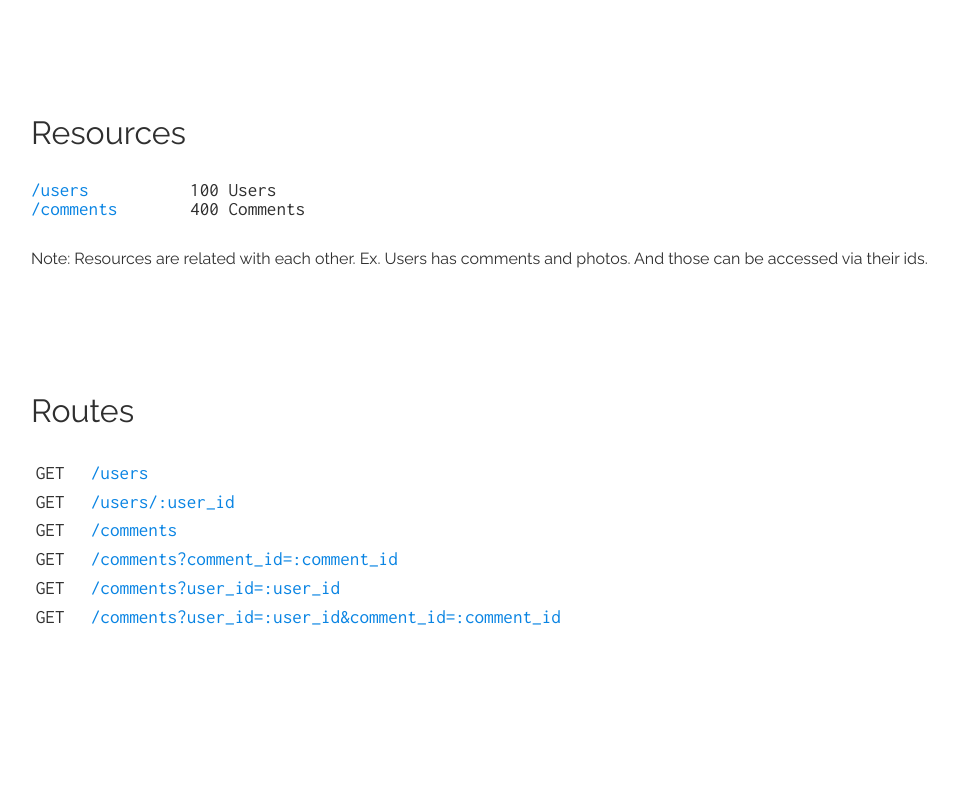
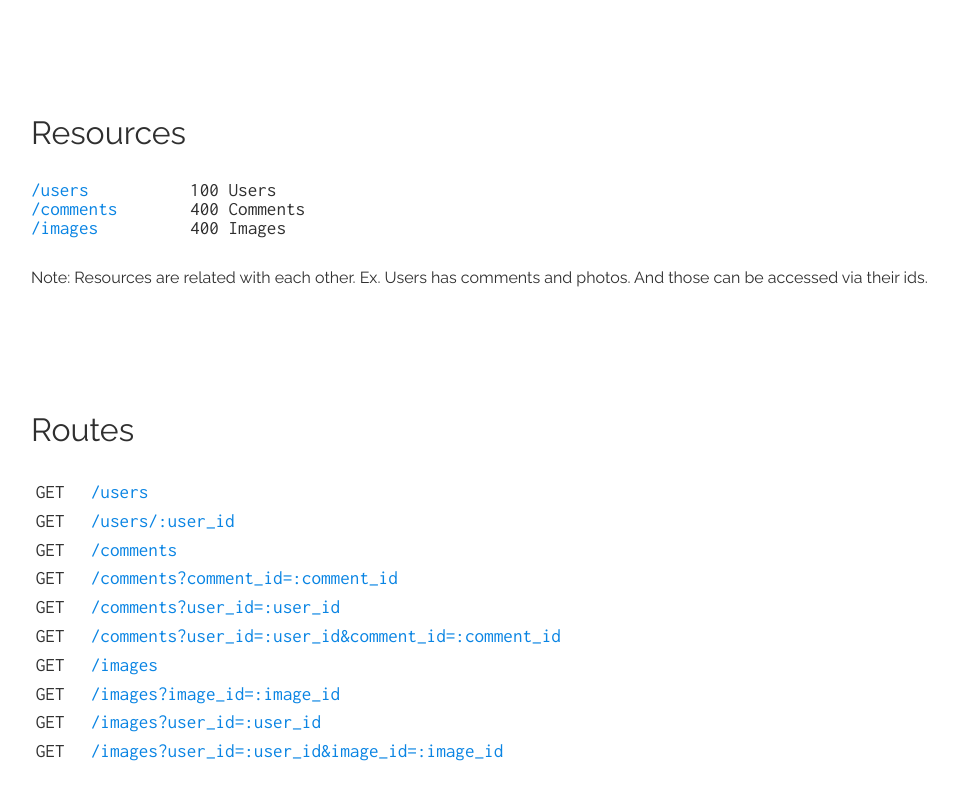
Before and after one commit to bijaydas/jsonfaker, a website: page public/index.html in a window 1280 px wide. Shown: the part 953-1753 px from the top of the page, without its empty margins (145-1103 px from the left). Before the commit the page ends 1633 px from the top, so only its background shows below. Drawn offline with nearby package versions, Linux system fonts and the light colour scheme.

Commit message:
Added images section in index.html

```diff
--- a/public/index.html
+++ b/public/index.html
@@ -87,6 +87,11 @@
                             <td><a class="lnk-font-blue" target="_blank" href="/comments">/comments</a></td>
                             <td>400 Comments</td>
                         </tr>
+
+                        <tr>
+                            <td><a class="lnk-font-blue" target="_blank" href="/images">/images</a></td>
+                            <td>400 Images</td>
+                        </tr>
                     </table>
                 </div>
                 <div class="note font-Raleway">
@@ -115,7 +120,14 @@
                         </tr>
                         <tr>
                             <td>GET</td>
-                            <td><a class="lnk-font-blue" target="_blank" href="/comments?comment_id=45923">/comments?comment_id=:comment_id</a></td>
+                            <td>
+                                <a
+                                    class="lnk-font-blue"
+                                    target="_blank"
+                                    href="/comments?comment_id=45923">
+                                    /comments?comment_id=:comment_id
+                                </a>
+                            </td>
                         </tr>
                         <tr>
                             <td>GET</td>
@@ -132,6 +144,44 @@
                                 </a>
                             </td>
                         </tr>
+
+                        <tr>
+                            <td>GET</td>
+                            <td><a class="lnk-font-blue" target="_blank" href="/images">/images</a></td>
+                        </tr>
+                        <tr>
+                            <td>GET</td>
+                            <td>
+                                <a
+                                    class="lnk-font-blue"
+                                    target="_blank"
+                                    href="/images?image_id=79169">
+                                    /images?image_id=:image_id
+                                </a>
+                            </td>
+                        </tr>
+                        <tr>
+                            <td>GET</td>
+                            <td>
+                                <a
+                                    class="lnk-font-blue"
+                                    target="_blank"
+                                    href="/images?user_id=1">
+                                    /images?user_id=:user_id
+                                </a>
+                            </td>
+                        </tr>
+                        <tr>
+                            <td>GET</td>
+                            <td>
+                                <a
+                                    class="lnk-font-blue"
+                                    target="_blank"
+                                    href="/images?user_id=1&image_id=79169">
+                                    /images?user_id=:user_id&image_id=:image_id
+                                </a>
+                            </td>
+                        </tr>
                     </table>
                 </div>
             </div>
```
